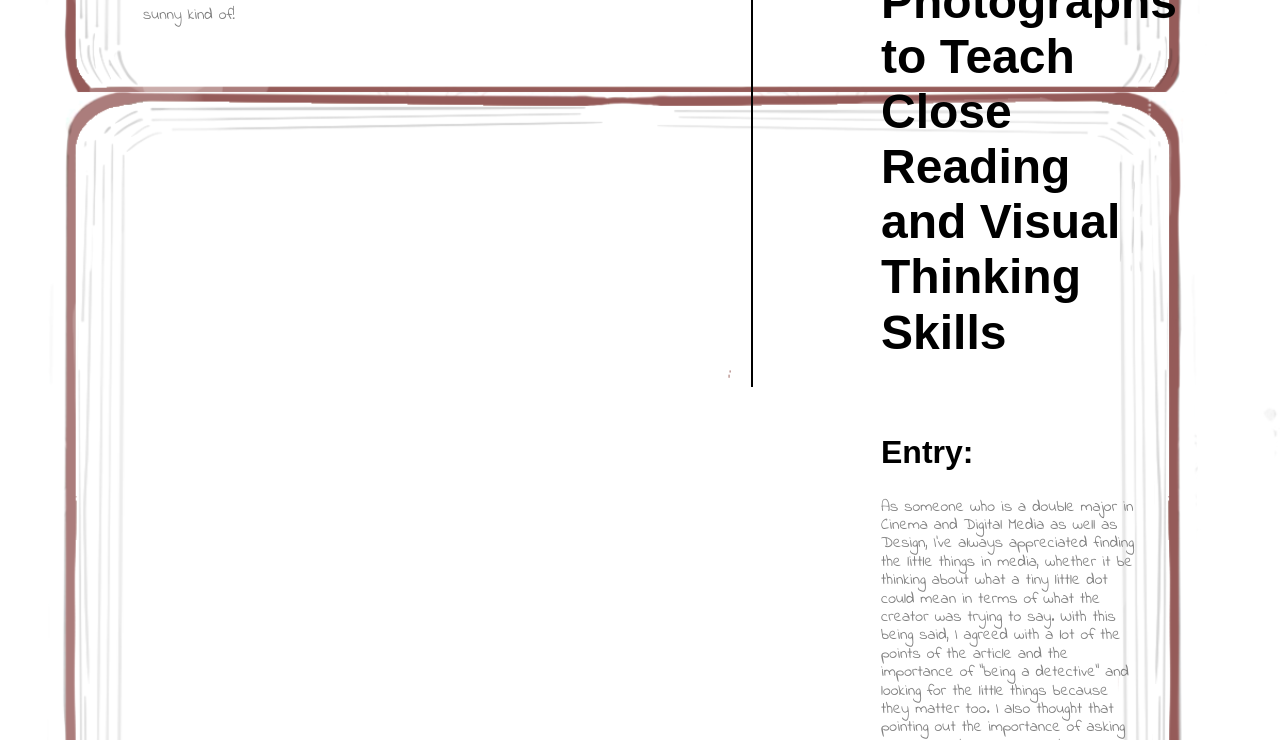
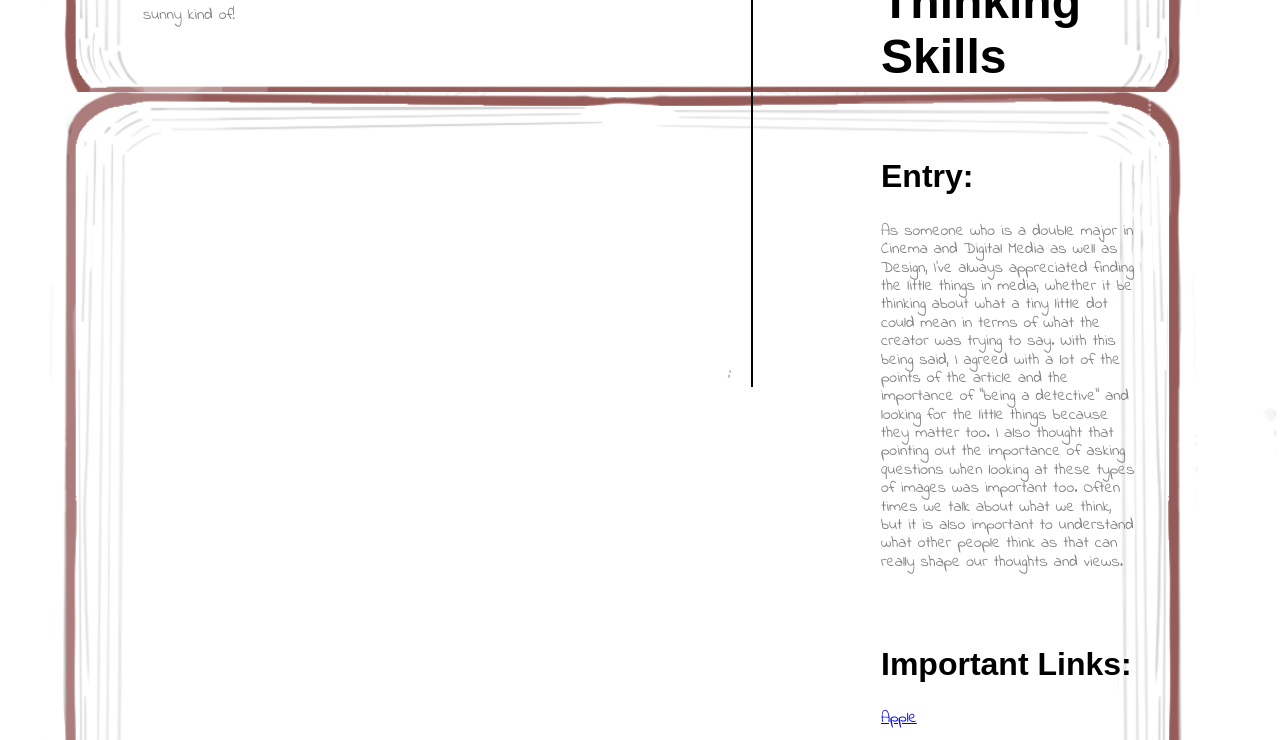
Before and after one commit to LauraEhrlich22/DES157A-, a plain HTML site: page journal/index.html in a window 1280 px wide. Shown: the part 708-1448 px from the top of the page. Drawn offline with nearby package versions, Linux system fonts and the light colour scheme; a web font is replaced by a local one.

Commit message:
oops forgot link

```diff
--- a/journal/index.html
+++ b/journal/index.html
@@ -25,13 +25,13 @@
             </section>
             <div class="dividing-line"></div>
             <section class="right-side">
-                <h1>
-                    Search The Learning Network
-                     SEARCH
-                    10 Intriguing Photographs to Teach Close Reading and Visual Thinking Skills</h1>
+                <h1>10 Intriguing Photographs to Teach Close Reading and Visual Thinking Skills</h1>
                 <h2>Entry:</h2>
                 <p class="impotant-links-spacing">As someone who is a double major in Cinema and Digital Media as well as Design, I’ve always appreciated finding the little things in media, whether it be thinking about what a tiny little dot could mean in terms of what the creator was trying to say. With this being said, I agreed with a lot of the points of the article and the importance of “being a detective” and looking for the little things because they matter too. I also thought that pointing out the importance of asking questions when looking at these types of images was important too. Often times we talk about what we think, but it is also important to understand what other people think as that can really shape our thoughts and views.
                 </p>
+                <h2>Important Links:</h2>
+                <a href="apple.com">Apple</a>
+                <p>I've always the way that appple is able to create such a simple yet effective interface with really unique image maipulations that go on scroll!</p>
             </section>
         </div>
     </article>
```
